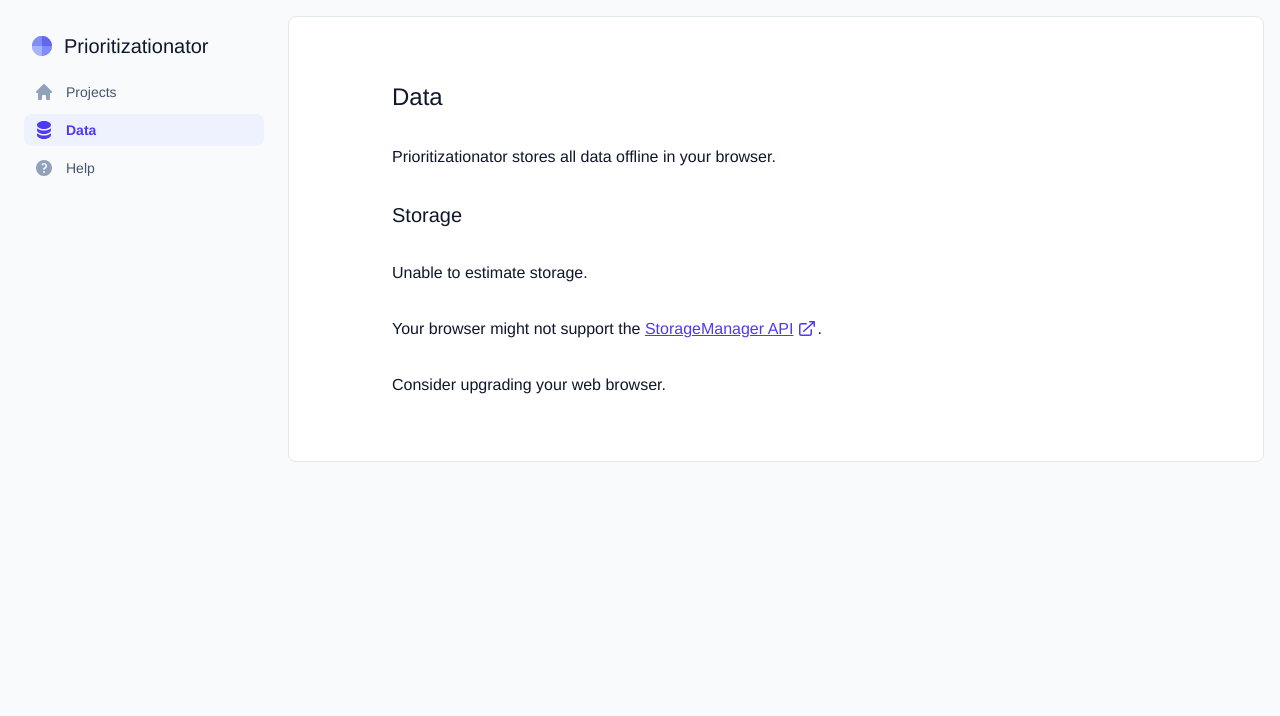
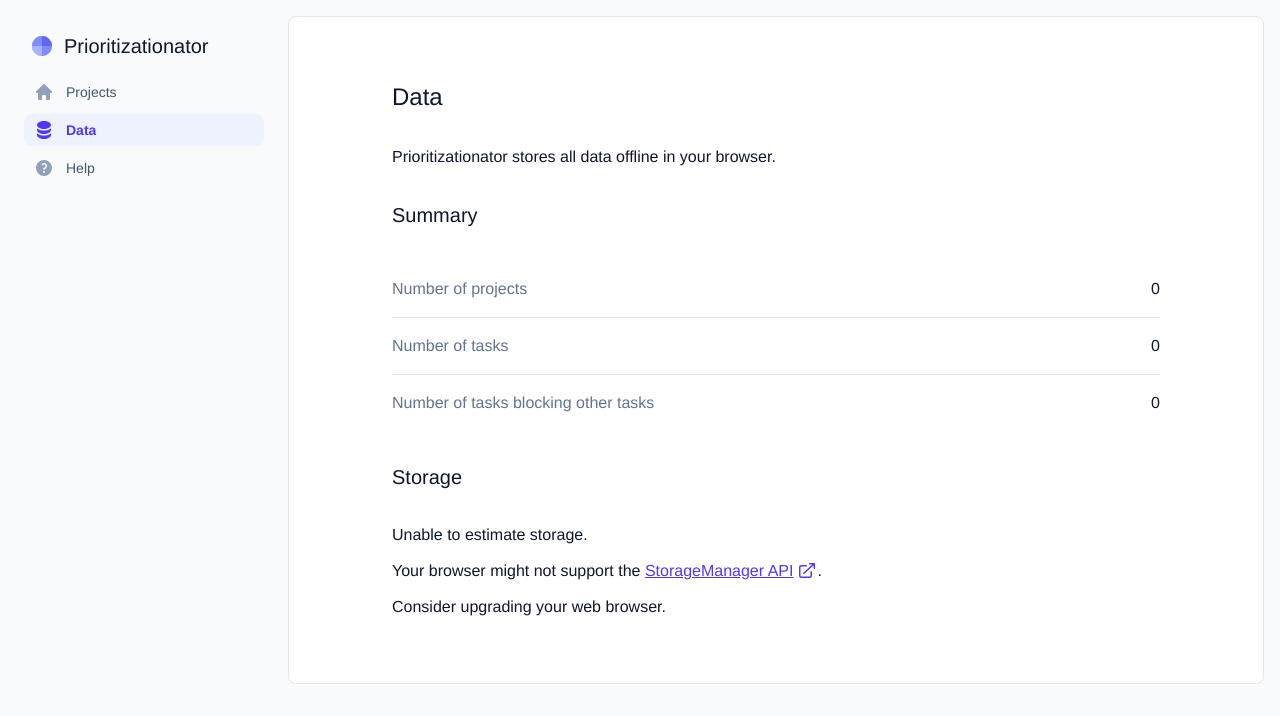
Before and after one commit to ndri/prioritizationator, a SvelteKit app: page /data in a window 1280 px wide. Shown: the top 716 px of the page. Built offline with nearby package versions, Linux system fonts and the light colour scheme.

Commit message:
Add summary to data page

```diff
--- /dev/null
+++ b/src/lib/components/DataList.svelte
@@ -0,0 +1,19 @@
+<script lang="ts">
+	interface Props {
+		data: {
+			key: string;
+			value: string;
+		}[];
+	}
+
+	const { data }: Props = $props();
+</script>
+
+<dl class="divide-main-200 dark:divide-main-700 flex flex-col divide-y">
+	{#each data as datum}
+		<div class="flex justify-between gap-2 py-4">
+			<dt class="text-main-500 dark:text-main-400">{datum.key}</dt>
+			<dd class="font-medium">{datum.value}</dd>
+		</div>
+	{/each}
+</dl>
--- a/src/lib/db.ts
+++ b/src/lib/db.ts
@@ -345,3 +345,11 @@ async function addBlockingsToTasks(tasks: Task[]): Promise<TaskWithBlockings[]>
 		blockingTo: blockingsFromMap[task.id] ?? []
 	}));
 }
+
+/* Counts */
+export async function countAllData() {
+	const projects = await db.projects.count();
+	const tasks = await db.tasks.count();
+	const blockings = await db.taskBlockings.count();
+	return { projects, tasks, blockings };
+}
--- /dev/null
+++ b/src/lib/utils/numbers.ts
@@ -0,0 +1,24 @@
+/**
+ * Formats a number with thousands separators (commas)
+ * @param value - The number to format
+ * @param decimals - Number of decimal places (default: based on the input)
+ * @returns Formatted string with thousands separators
+ */
+export function formatNumber(value: number, decimals?: number): string {
+	// Handle NaN and Infinity
+	if (!Number.isFinite(value)) {
+		return value.toString();
+	}
+
+	// Determine how many decimal places to show
+	const fixedNum = decimals !== undefined ? value.toFixed(decimals) : value.toString();
+
+	// Split into integer and decimal parts
+	const parts = fixedNum.split('.');
+
+	// Format the integer part with commas as separators
+	parts[0] = parts[0].replace(/\B(?=(\d{3})+(?!\d))/g, ',');
+
+	// Join with decimal point if there's a decimal part
+	return parts.length > 1 ? parts.join('.') : parts[0];
+}
--- a/src/routes/data/+page.svelte
+++ b/src/routes/data/+page.svelte
@@ -1,20 +1,47 @@
 <script lang="ts">
+	import DataList from '$lib/components/DataList.svelte';
 	import CheckCircleIcon from '$lib/components/heroicons/outline/CheckCircleIcon.svelte';
 	import ExclamationTriangleIcon from '$lib/components/heroicons/outline/ExclamationTriangleIcon.svelte';
 	import Link from '$lib/components/Link.svelte';
 	import ProgressBar from '$lib/components/ProgressBar.svelte';
 	import Button from '$lib/components/ui/Button.svelte';
+	import { countAllData } from '$lib/db';
+	import { stateQuery } from '$lib/stateQuery.svelte';
+	import { formatNumber } from '$lib/utils/numbers';
 	import {
 		formatBytes,
 		persist,
 		showEstimatedQuota,
 		tryPersistWithoutPromtingUser
 	} from '$lib/utils/storage';
+
+	const countsQuery = stateQuery(countAllData);
+	const counts = $derived(countsQuery.current);
 </script>
 
 <section class="flex flex-col gap-8">
 	<h2 class="text-2xl font-medium">Data</h2>
 	<div>Prioritizationator stores all data offline in your browser.</div>
+	{#if counts}
+		<h3 class="text-xl font-medium">Summary</h3>
+		<DataList
+			data={[
+				{
+					key: 'Number of projects',
+					value: formatNumber(counts.projects)
+				},
+				{
+					key: 'Number of tasks',
+					value: formatNumber(counts.tasks)
+				},
+				{
+					key: 'Number of tasks blocking other tasks',
+					value: formatNumber(counts.blockings)
+				}
+			]}
+		/>
+	{/if}
+
 	<h3 class="text-xl font-medium">Storage</h3>
 	{#await showEstimatedQuota()}
 		<p>Loading...</p>
@@ -22,15 +49,15 @@
 		{#if estimatedQuota && estimatedQuota.quota && estimatedQuota.usage}
 			{@const usagePercentage = Math.round((estimatedQuota.usage / estimatedQuota.quota) * 100)}
 			<div class="flex flex-col gap-2">
-				<div class="text-main-500 dark:text-main-400">
-					<span class="text-main-700 dark:text-main-300 font-medium">
+				<div>
+					<span class="font-medium">
 						{formatBytes(estimatedQuota.usage)} ({usagePercentage}%)
 					</span>
-					<span>used of your browser's</span>
-					<span class="text-main-700 dark:text-main-300 font-medium">
+					<span class="text-main-500 dark:text-main-400">used of your browser's</span>
+					<span class="font-medium">
 						{formatBytes(estimatedQuota.quota)}
 					</span>
-					<span>quota.</span>
+					<span class="text-main-500 dark:text-main-400">quota.</span>
 				</div>
 				<ProgressBar progress={estimatedQuota.usage} total={estimatedQuota.quota} size="lg" />
 			</div>
@@ -38,7 +65,7 @@
 				<h3 class="text-xl font-medium">Persistence</h3>
 				<div
 					class={[
-						'flex items-center gap-6 rounded-lg border p-6',
+						'flex max-w-lg items-center gap-6 rounded-lg border p-6',
 						'border-main-200 dark:border-main-800 bg-main-50 dark:bg-main-900 '
 					]}
 				>
@@ -60,7 +87,7 @@
 										newTab
 									>
 										might be deleted
-									</Link> when your device needs to make space.
+									</Link> when your device needs to make space for something else.
 								</p>
 								{#if result === 'prompt'}
 									<Button
@@ -85,6 +112,7 @@
 				</div>
 			</div>
 		{:else}
+			<div class="flex flex-col gap-3">
 				<p>Unable to estimate storage.</p>
 				<p>
 					Your browser might not support the <Link
@@ -95,6 +123,7 @@
 					</Link>.
 				</p>
 				<p>Consider upgrading your web browser.</p>
+			</div>
 		{/if}
 	{/await}
 </section>
```
Lines whose indentation alone changed are shown as unchanged.
